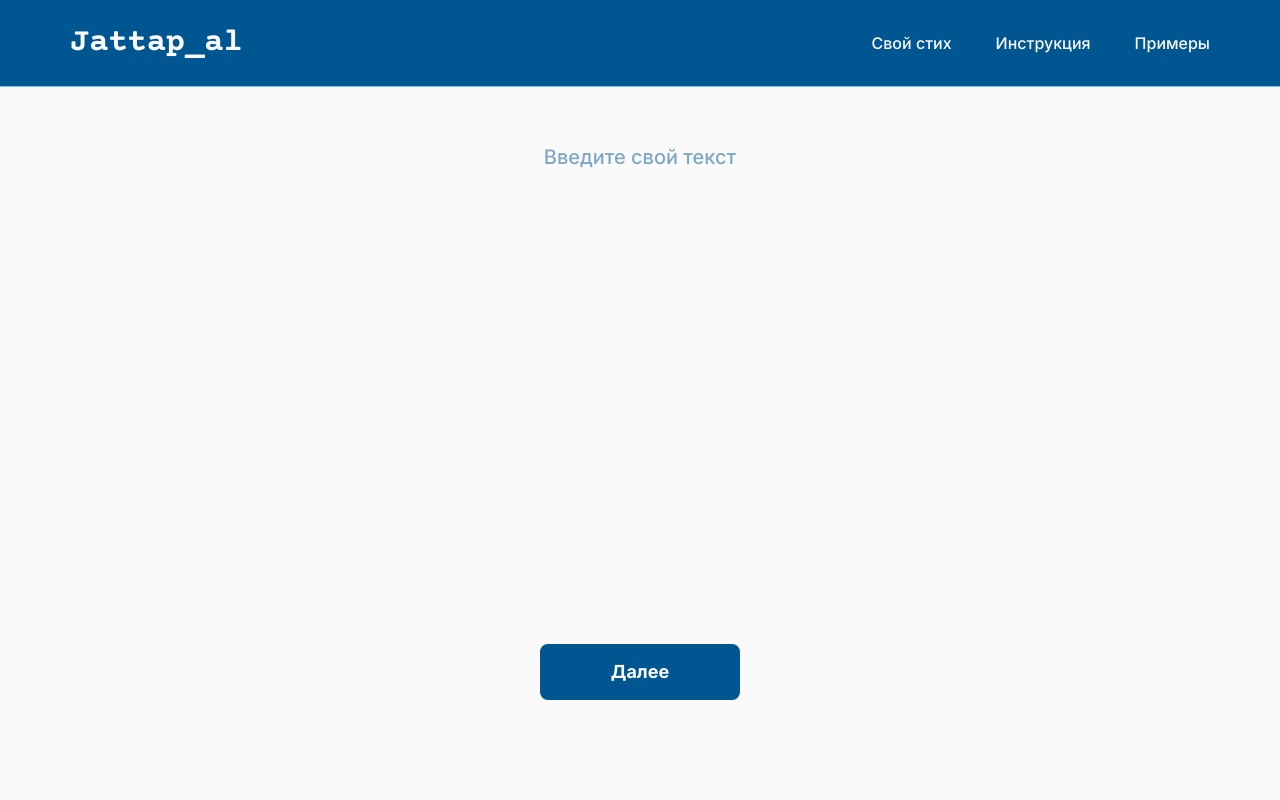
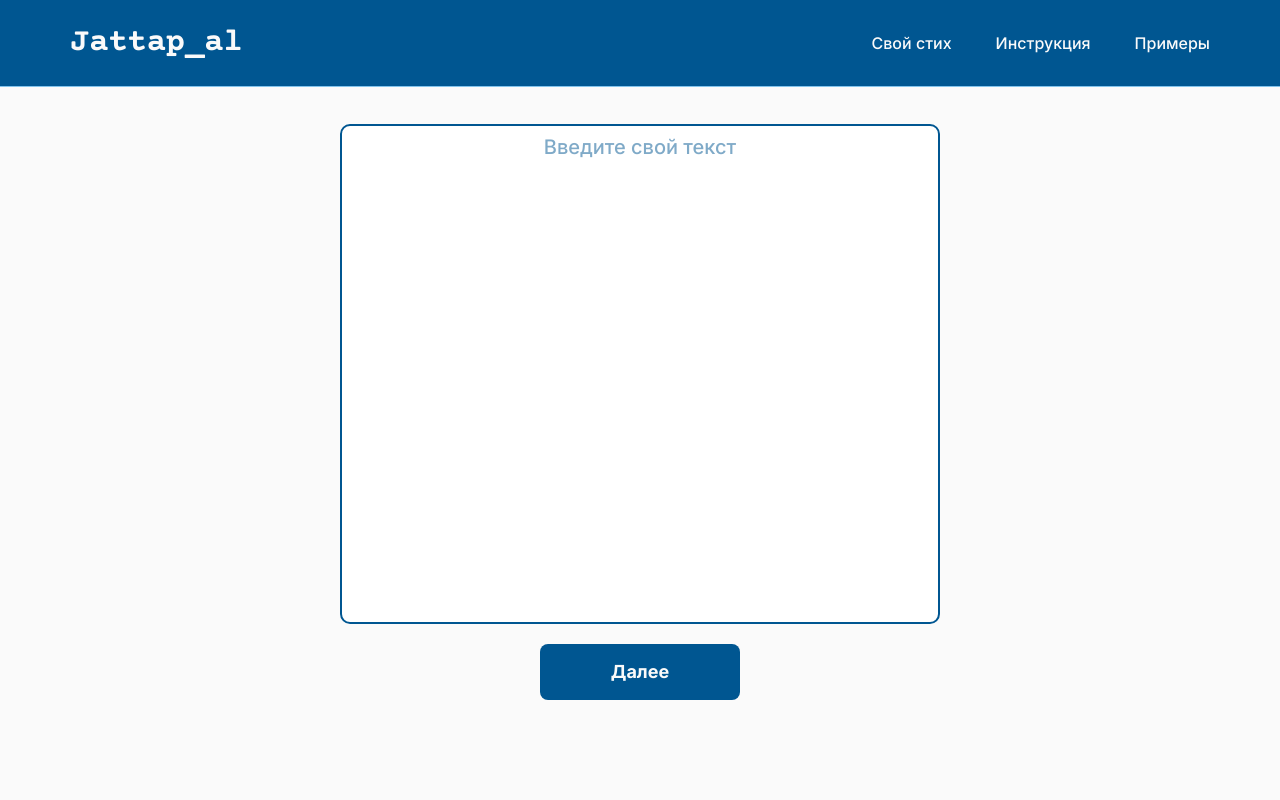
Before and after one commit to yerkebulanomar/web-advanced-final-project-jattapal, a React (Create React App) app: page / in a window 1280 px wide. Shown: the top 800 px of the page. Built offline with nearby package versions, Linux system fonts and the light colour scheme.

Commit message:
input window style changed

```diff
--- a/src/App.css
+++ b/src/App.css
@@ -87,7 +87,7 @@ header {
 
 #yourpoem {
   /* height: 100vh; */
-  padding-top: 120px;
+  padding-top: 100px;
 }
 
 textarea {
@@ -96,10 +96,13 @@ textarea {
   resize: none;
   outline: transparent;
   font-size: 16px;
-  border: none;
-  background-color: transparent;
+  border: 2px solid #005691;
+  border-radius: 10px;
+  background-color: #ffffff;
   min-height: 500px;
   height: inherit;
+  margin-bottom: 20px;
+  padding: 10px;
 }
 
 textarea::placeholder {
--- a/src/Components/Text.js
+++ b/src/Components/Text.js
@@ -47,10 +47,6 @@ function Text(props) {
     return line.replace(/\#/g, '<span class="symbol-overlay">#</span>');
   };
 
-  console.log(poemLines);
-  console.log(coverIterations);
-  console.log(currentIteration);
-
   return (
     <div>
       <div className="d-flex justify-content-between header-poem-page">
```
